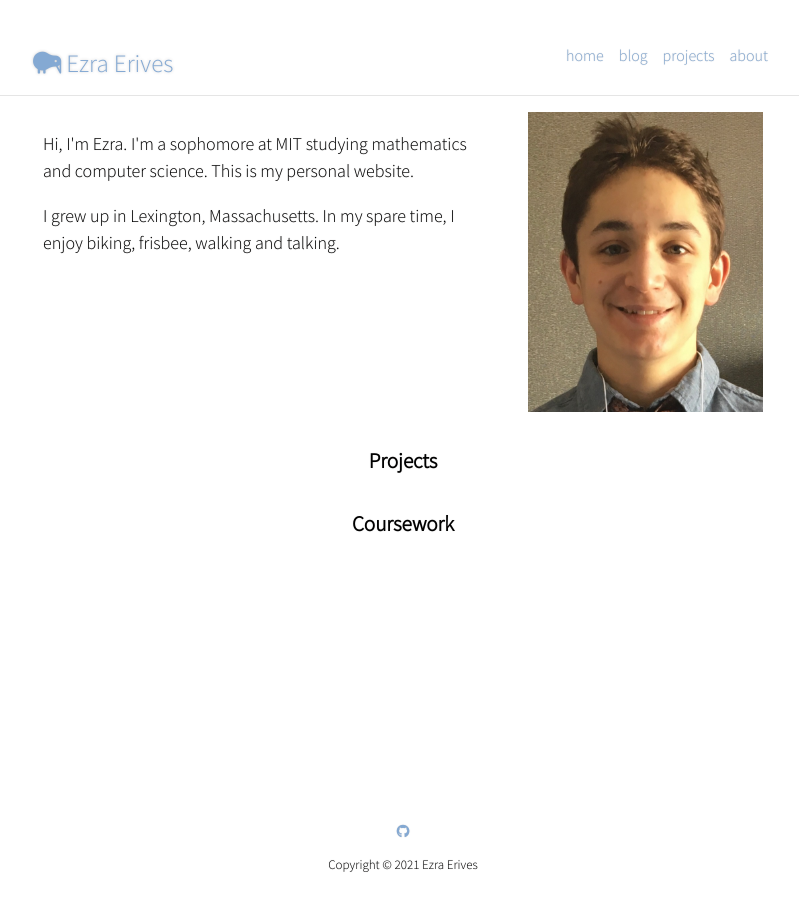
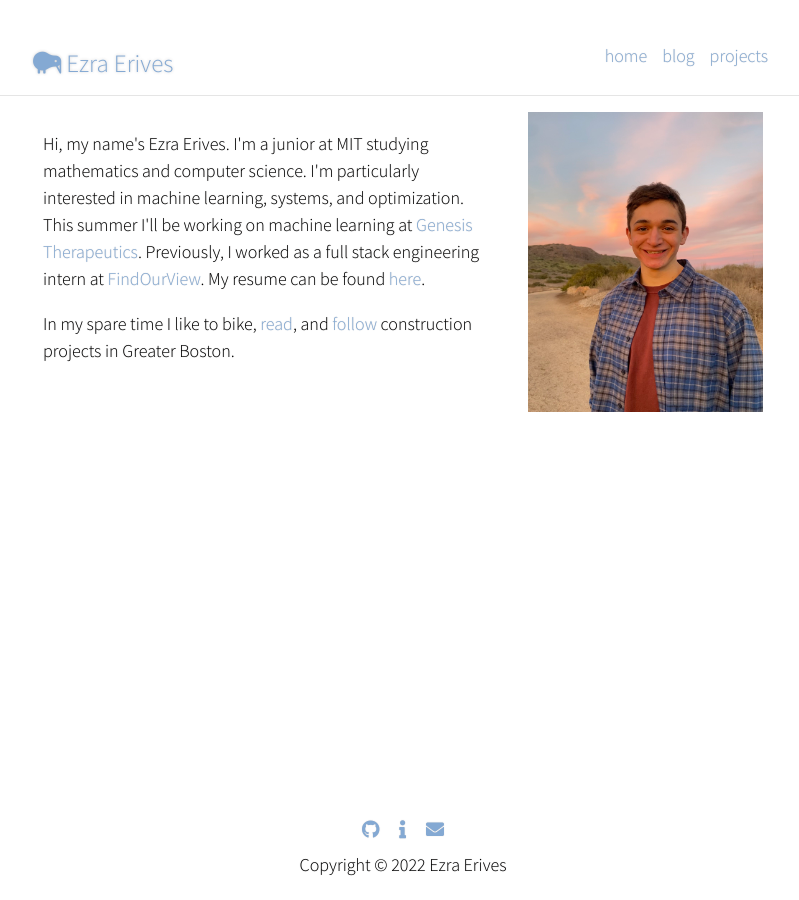
Before and after one commit to eje24/eje24.github.io, a Jekyll site: the page built from index.html, in a window 1280 px wide. Shown: the whole page, without its empty margins (237-1036 px from the left). Built offline with Jekyll 4.4.1, drawn with Linux system fonts in a browser that asks for light colours; nearby versions of some CDN libraries.

Commit message:
Make compatible with GitHub pages

```diff
--- a/Gemfile
+++ b/Gemfile
@@ -6,4 +6,5 @@
 
 # gem "rails"
 
-gem "jekyll", "~> 4.2"
+#gem "jekyll", "~> 4.2"
+gem "github-pages", "~> 226", group: :jekyll_plugins
--- a/_includes/footer.html
+++ b/_includes/footer.html
@@ -1,5 +1,7 @@
-<div id = "footer-icon">
+<div id = "footer-icon" style = "display:flex; justify-content: center; gap: 20px;">
     <a href="https://github.com/eje24"><i class='fab fa-github'></i> </a>
+    <a href="/about.html"><i class='fas fa-info'></i> </a>
+    <a href="mailto: ezraerives@gmail.com"><i class='fas fa-envelope'></i> </a>
 </div>
 </br>
-Copyright © 2021 Ezra Erives
+Copyright © 2022 Ezra Erives
--- a/_includes/navigation.html
+++ b/_includes/navigation.html
@@ -5,13 +5,10 @@
         <a href="/index.html"> home </a>
       </li>
       <li class = "pull-left navbar-list">
-        <a href="/blog.html"> blog </a>
+        <a href="/construction.html"> blog </a>
       </li>
       <li class = "pull-left navbar-list">
         <a href="/construction.html"> projects </a>
-      </li>
-      <li class = "pull-left navbar-list">
-        <a href="/about.html"> about </a>
       </li>
   </ul>
 </div>
--- a/_layouts/default.html
+++ b/_layouts/default.html
@@ -13,7 +13,7 @@
             <div style = "flex: 1 0 auto; line-height: 1.5; padding: 10px;">
                 {{ content }}
             </div>
-            <div class="centered" style = "flex-shrink: 0; font-size: small; padding-top: 10px; padding-bottom: 30px;">
+            <div class="centered" style = "flex-shrink: 0; font-size: large; padding-top: 10px; padding-bottom: 30px;">
                 {% include footer.html %}
             </div>
         </div>
--- a/_sass/main.scss
+++ b/_sass/main.scss
@@ -109,6 +109,7 @@
 .navbar-list {
   list-style-type: none;
   margin: 0 5px 0 10px;
+  font-size: large;
 }
 
 
--- a/about.html
+++ b/about.html
@@ -3,4 +3,4 @@
 title: About
 ---
 
-This site was built with <a href = 'https://github.com/jekyll/jekyll'> Jekyll </a>, and incorporates aesthetic elements from the personal sites of <a href = 'https://kristian-georgiev.github.io/'> Kristian Georg\
+This site was built with <a href = 'https://github.com/jekyll/jekyll'> Jekyll </a>, and incorporates aesthetic elements from the personal sites of <a href = 'https://kristian-georgiev.github.io'> Kristian Georgiev</a>, <a href = 'https://www.xuningyang.com/'>Xuning Yang</a>, and <a href = 'https://raytran.net/'>Raymond Tran</a>.
--- a/index.html
+++ b/index.html
@@ -5,17 +5,11 @@
 <div class = "container" style = "flex: 1 0 auto; display: flex; flex-direction: column; font-size: large;">
     <div style = "display: flex; flex-direction: row; justify-content: flex-start;">
         <div id = "bio" class = 'pull-left' style = 'flex-grow: 1; padding-right: 20px;'>
-         <p> Hi, I'm Ezra. I'm a sophomore at MIT studying mathematics and computer science. This is my personal website. </p>
-         <p> I grew up in Lexington, Massachusetts. In my spare time, I enjoy biking, frisbee, walking and talking.</p>
+         <p> Hi, my name's Ezra Erives. I'm a junior at MIT studying mathematics and computer science. I'm particularly interested in machine learning, systems, and optimization. This summer I'll be working on machine learning at <a href = 'https://www.genesistherapeutics.ai'>Genesis Therapeutics</a>. Previously, I worked as a full stack engineering intern at <a href="https://www.findourview.com/">FindOurView</a>. My resume can be found <a href="/assets/summer_2022_resume.pdf">here</a>. </p>
+         <p> In my spare time I like to bike, <a href="https://www.goodreads.com/user/show/144083087-ezra-erives">read</a>, and <a href = 'https://archboston.com/community/forums/development-projects.20/'>follow</a> construction projects in Greater Boston.</p>
         </div>
         <div id = "picture" clas = 'pull-right' style = 'flex-grow: 1; padding-left: 20px;'>
-            <img src = 'assets/images/headshot.png' width="235" height="300"> </img>
+            <img src = 'assets/images/me.jpg' width="235" height="300"> </img>
         </div>
     </div>
-    <div>
-        <h3 style = 'text-align: center;'> Projects</h2>
-    </div>
-    <div>
-        <h3 style = 'text-align: center'> Coursework </h2>
-    </div>
 </div>
```
Also changed, not shown: assets/images/headshot.png (deleted), assets/images/me.jpg (added), 1 other file.
